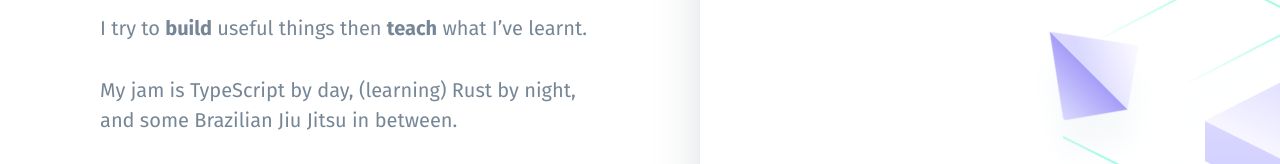
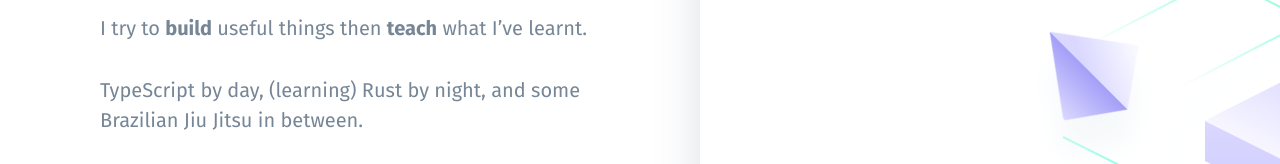
Before and after one commit to DMeechan/dmeechan-com, a website: page index.html in a window 1280 px wide. Shown: the part 285-449 px from the top of the page. Drawn offline with nearby package versions, Linux system fonts and the light colour scheme; files that its build step writes are made by us from their sources.

Commit message:
Adjust some text

```diff
--- a/index.html
+++ b/index.html
@@ -65,7 +65,7 @@
                                     I try to <b>build</b> useful things then <b>teach</b> what I’ve learnt.
                                 </p>
                                 <p class="hero-paragraph is-revealing">
-                                    My jam is TypeScript by day, (learning) Rust by night, and some Brazilian Jiu Jitsu in between.
+                                    TypeScript by day, (learning) Rust by night, and some Brazilian Jiu Jitsu in between.
                                 </p>
                                 <p class="hero-paragraph">
                                     Right now I'm a Software Engineer at <a href="https://www.daisie.com/" target="_blank">Daisie</a>, helping connect & empower the creative world.
```
